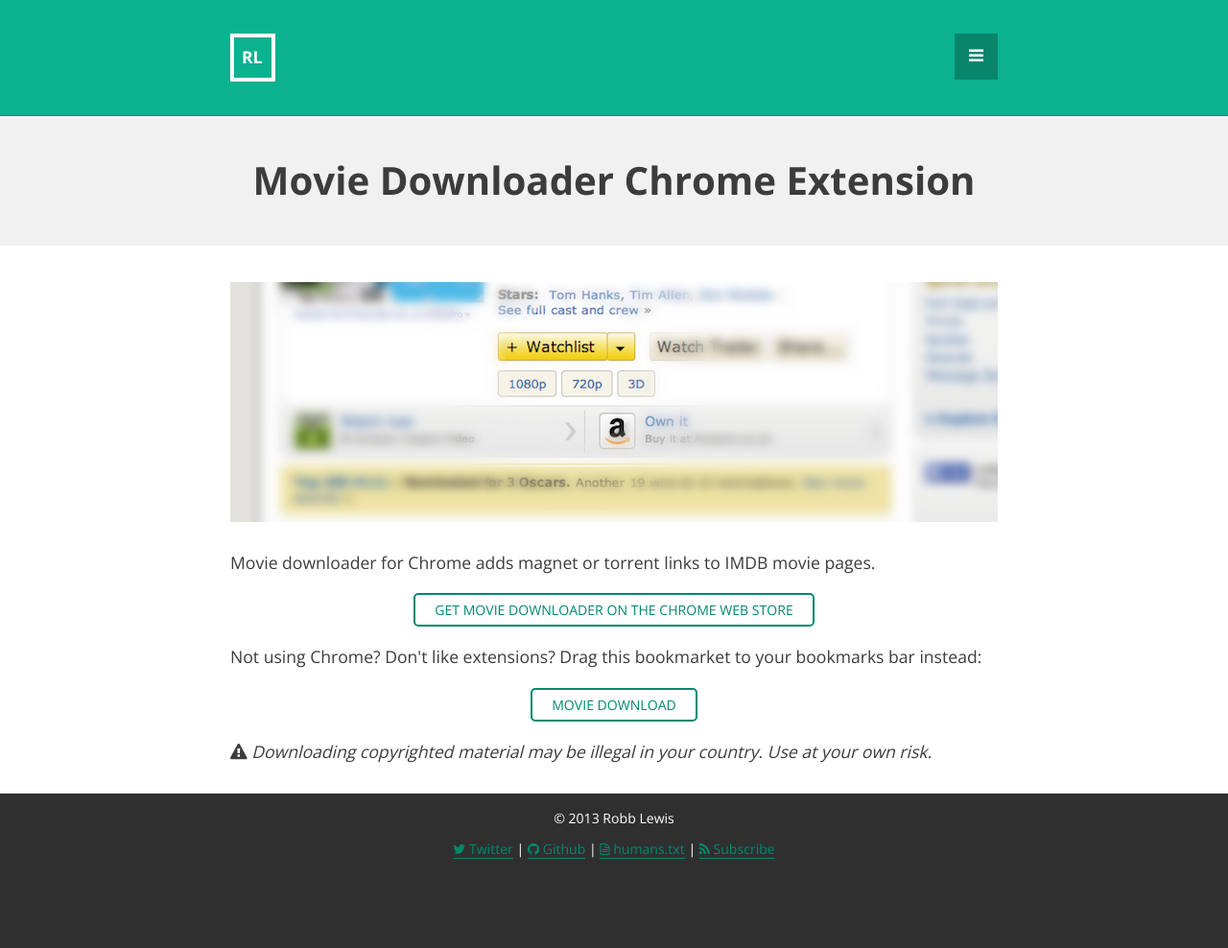
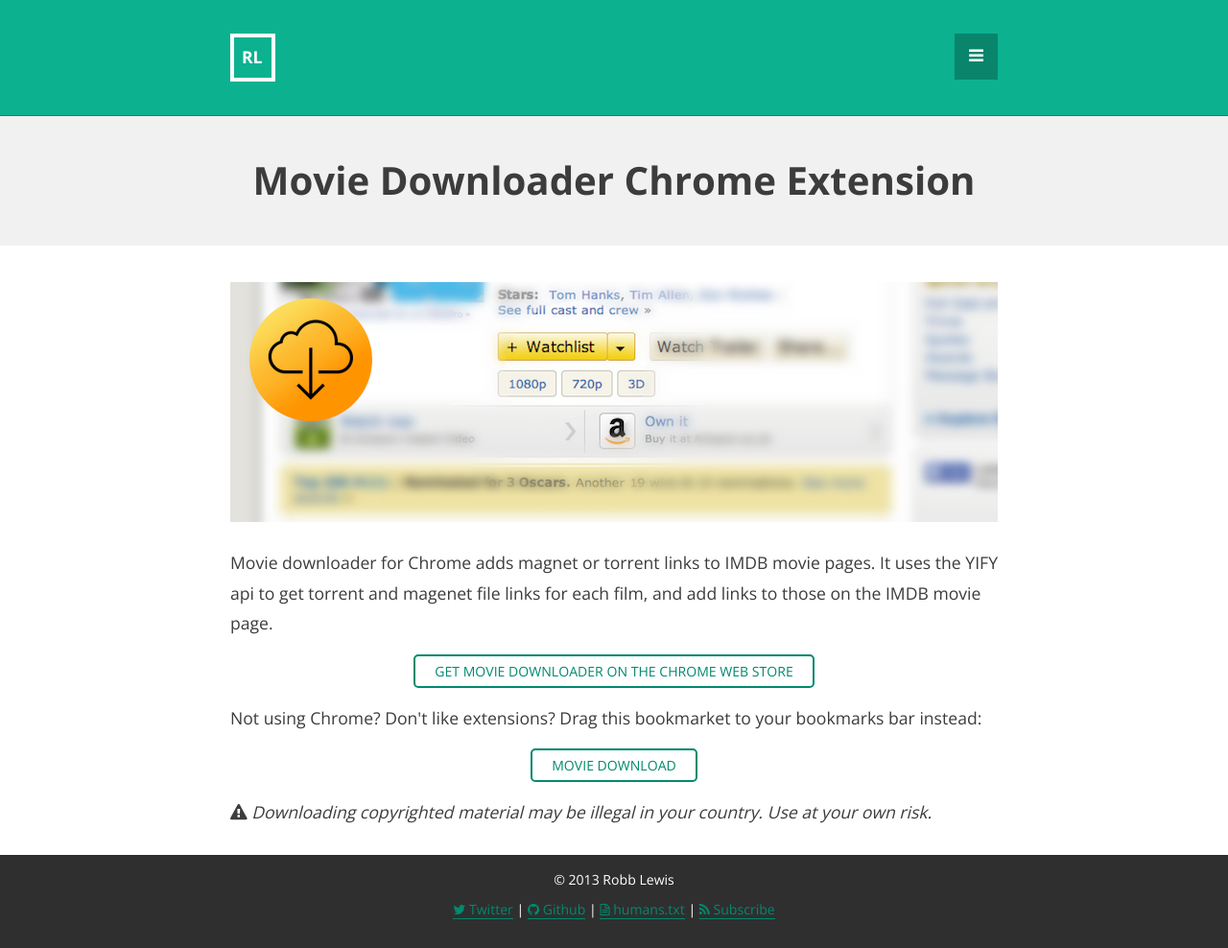
Before and after one commit to rknightuk/robblewis.me-jekyll, a Jekyll site: the page built from projects/movie-downloader-chrome/index.html, in a window 1280 px wide. Shown: the whole page at 96% size. Built offline with Jekyll 4.4.1, drawn with Linux system fonts in a browser that asks for light colours; Markdown is read by kramdown in place of the engine named in the settings; before the commit the page ends 925 px from its top, so only the background shows below that.

Commit message:
Update to chrome page

```diff
--- a/projects/movie-downloader-chrome/index.html
+++ b/projects/movie-downloader-chrome/index.html
@@ -5,7 +5,7 @@
 
 <p><img src="movie-downloader-chrome.png"></p>
 
-<p>Movie downloader for Chrome adds magnet or torrent links to IMDB movie pages.</p>
+<p>Movie downloader for Chrome adds magnet or torrent links to IMDB movie pages. It uses the YIFY api to get torrent and magenet file links for each film, and add links to those on the IMDB movie page.</p>
 
 <p class="button"><a href="https://chrome.google.com/webstore/detail/movie-downloader/dinhogfacedcmkmbkidnlcchcoanjgma">Get Movie Downloader on the Chrome Web Store</a></p>
 
```
Also changed, not shown: projects/movie-downloader-chrome/movie-downloader-chrome.png.
